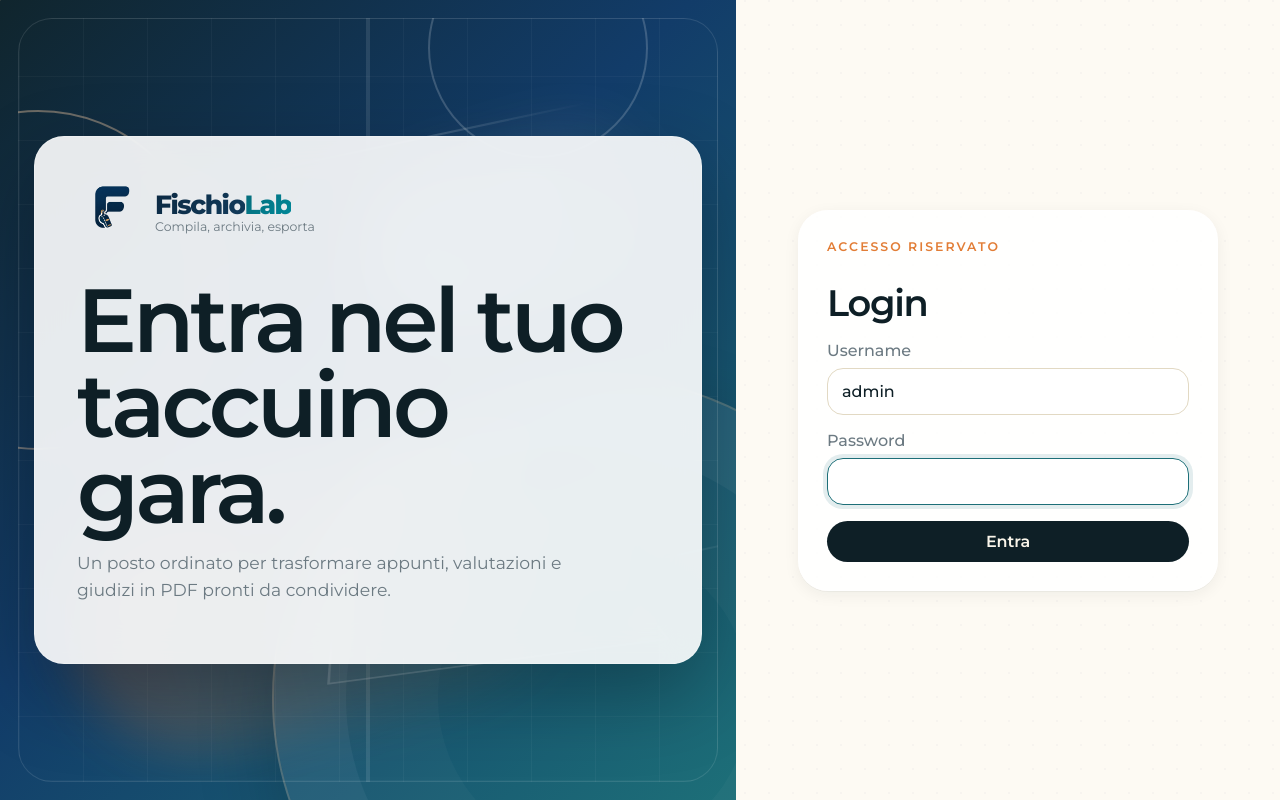
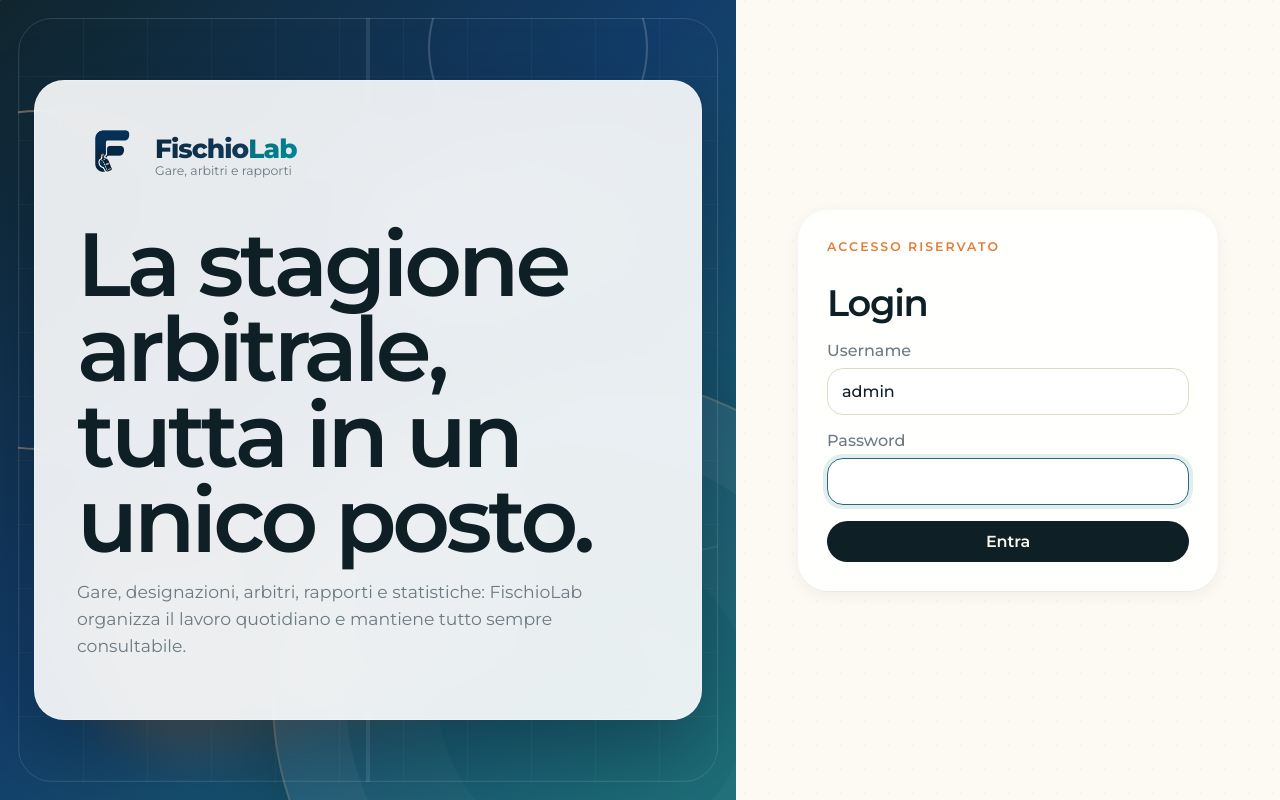
Before and after one commit to FiloGiova/analisi-gara, a React (Vite) app in the folder client/: page / in a window 1280 px wide. Built offline with nearby package versions, Linux system fonts and the light colour scheme; no server answers.

Commit message:
Aggiorna copy e roadmap operativa

```diff
--- a/client/src/components/Shell.jsx
+++ b/client/src/components/Shell.jsx
@@ -74,7 +74,7 @@ export default function Shell({
           </span>
           <span className="brand-copy">
             <strong className="brand-wordmark"><span>Fischio</span><span>Lab</span></strong>
-            <small>Valutazioni gara</small>
+            <small>Gare, arbitri e rapporti</small>
           </span>
         </button>
 
--- a/client/src/pages/LoginPage.jsx
+++ b/client/src/pages/LoginPage.jsx
@@ -41,12 +41,13 @@ export default function LoginPage({ onLogin }) {
             </span>
             <span className="brand-copy">
               <strong className="brand-wordmark"><span>Fischio</span><span>Lab</span></strong>
-              <small>Compila, archivia, esporta</small>
+              <small>Gare, arbitri e rapporti</small>
             </span>
           </div>
-          <h1>Entra nel tuo taccuino gara.</h1>
+          <h1>La stagione arbitrale, tutta in un unico posto.</h1>
           <p>
-            Un posto ordinato per trasformare appunti, valutazioni e giudizi in PDF pronti da condividere.
+            Gare, designazioni, arbitri, rapporti e statistiche: FischioLab organizza il lavoro
+            quotidiano e mantiene tutto sempre consultabile.
           </p>
         </div>
       </section>
--- a/client/src/styles.css
+++ b/client/src/styles.css
@@ -171,7 +171,7 @@ select:focus {
 .brand-wordmark {
   font-size: 1.22rem;
   font-weight: 900;
-  letter-spacing: -0.055em;
+  letter-spacing: -0.035em;
   white-space: nowrap;
 }
 
@@ -181,10 +181,12 @@ select:focus {
   background-clip: text;
   -webkit-background-clip: text;
   -webkit-text-fill-color: transparent;
+  padding-right: 0.045em;
 }
 
 .brand-wordmark span:first-child {
   background-image: linear-gradient(135deg, #0b2942, #123c5c);
+  margin-right: -0.045em;
 }
 
 .brand-wordmark span:last-child {
```
Also changed, not shown: 1 other file (tests, documents, lock files or other folders).
